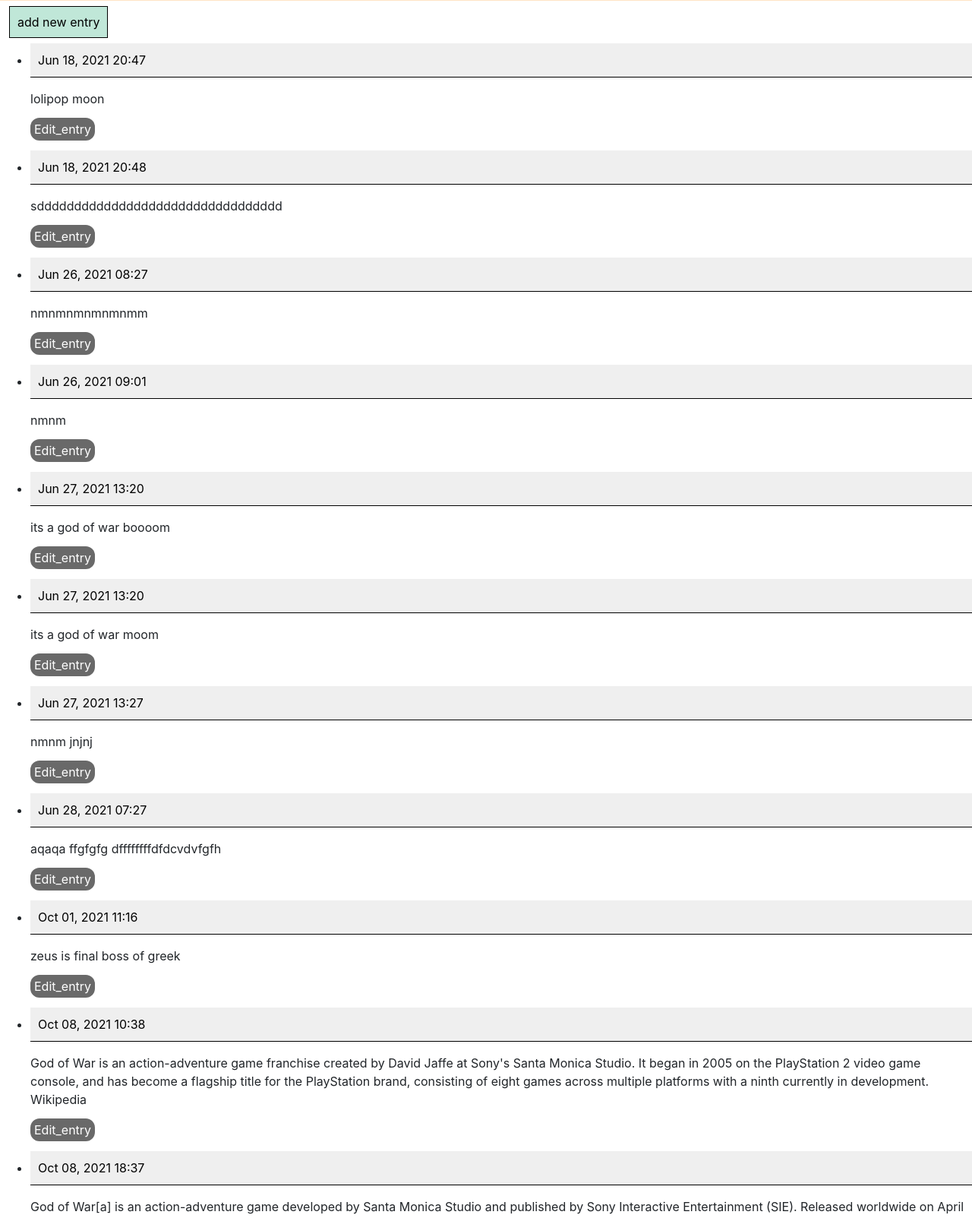
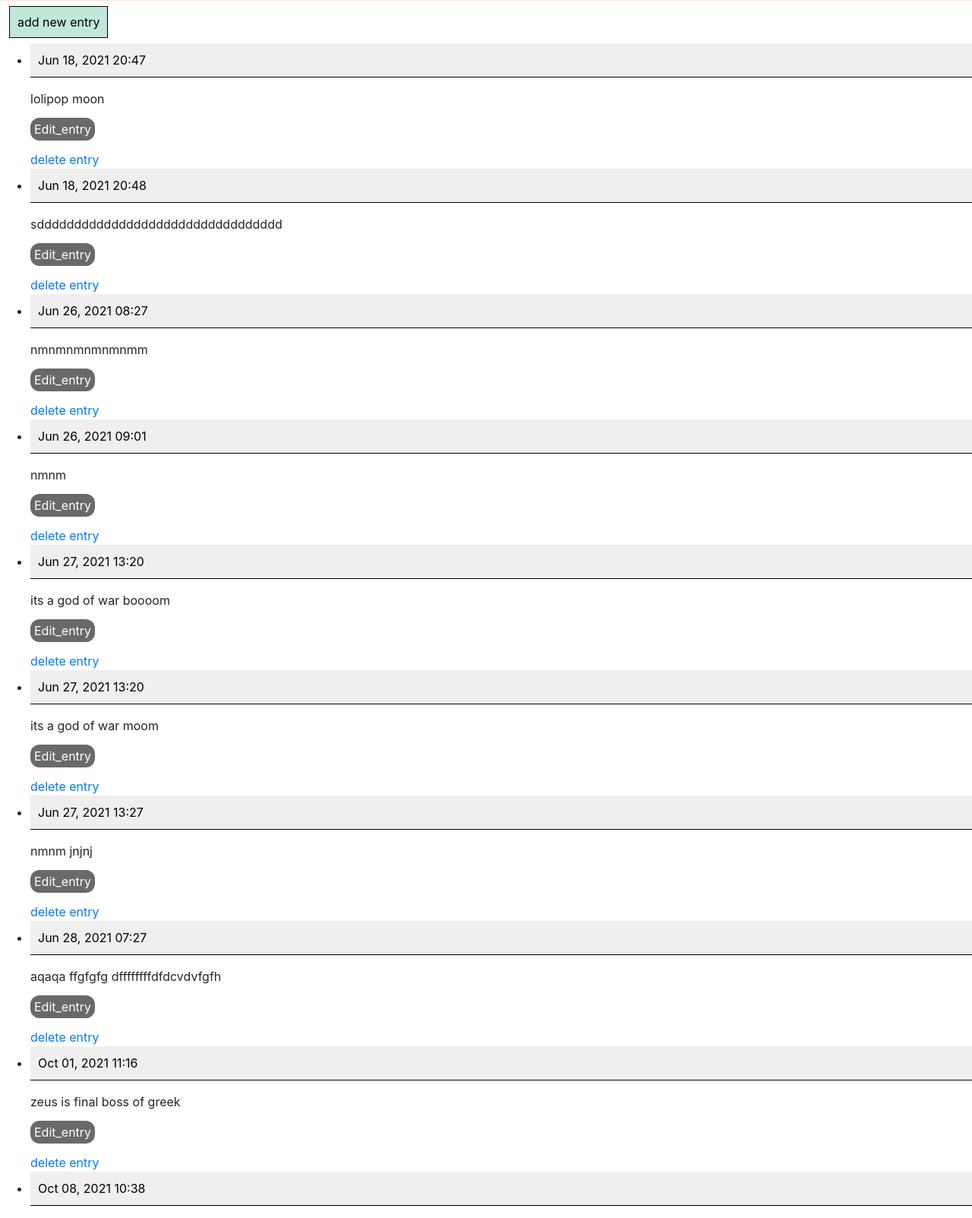
Before and after one commit to Ash-997/Learning-log, a Django app: template templates/topic.html in a window 1280 px wide. Shown: the part 299-1902 px from the top of the page at 76% size. Run offline with Django 3.2, Linux system fonts and the light colour scheme; the template is opened without the code that fills it: values that come from a table or form of the project are taken from there, others are empty; data comes from the database, SQL or seed files in the repository; some libraries are stand-ins or nearby versions.

Commit message:
del entry 2v

```diff
--- a/templates/topic.html
+++ b/templates/topic.html
@@ -23,7 +23,7 @@
 <p>
     <a class="addent" href="{% url 'learn:edit_entry' entry.id %}"> Edit_entry</a>
 </p>
-        <a href="{% url 'learn:del_ent' entry.id  entry.topic %}"></a>
+        <a href="{% url 'learn:del_ent' entry.id  entry.topic %}">delete entry</a>
 
     </li>
 {% empty %}
```
